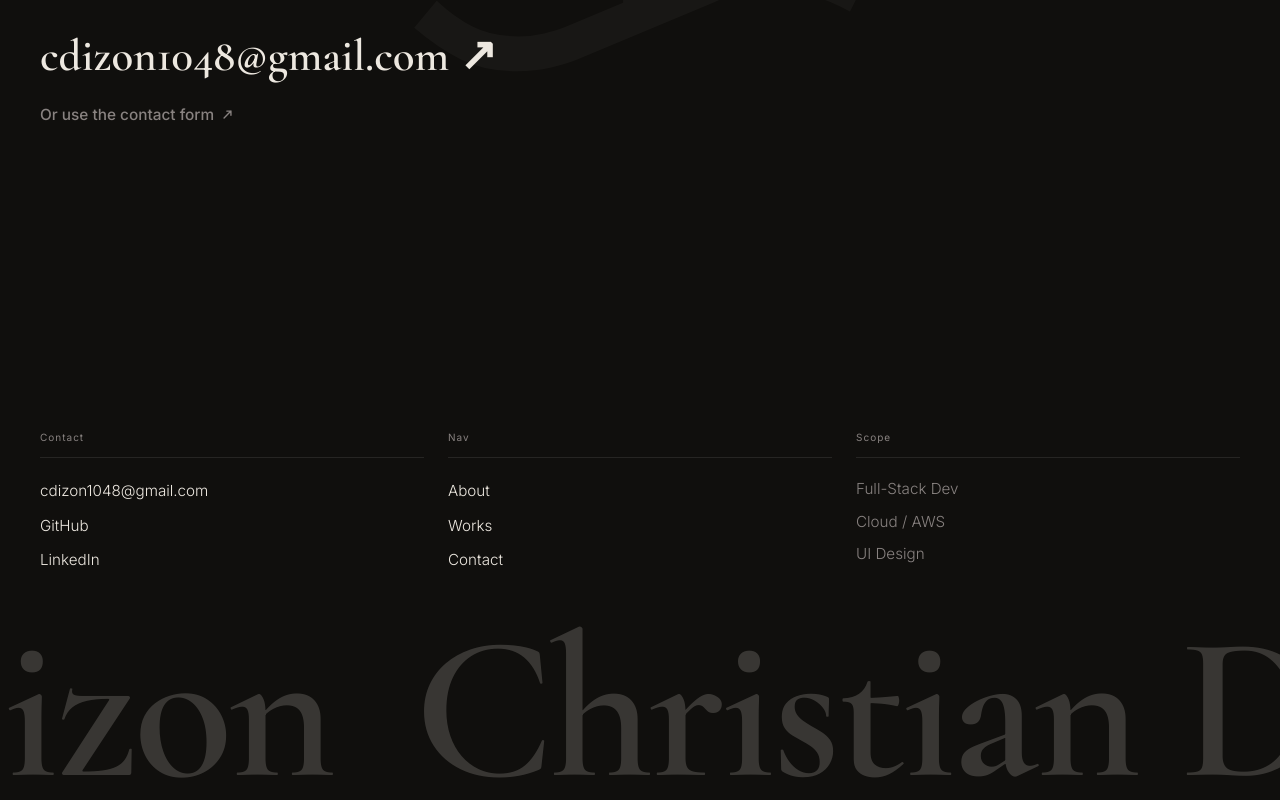
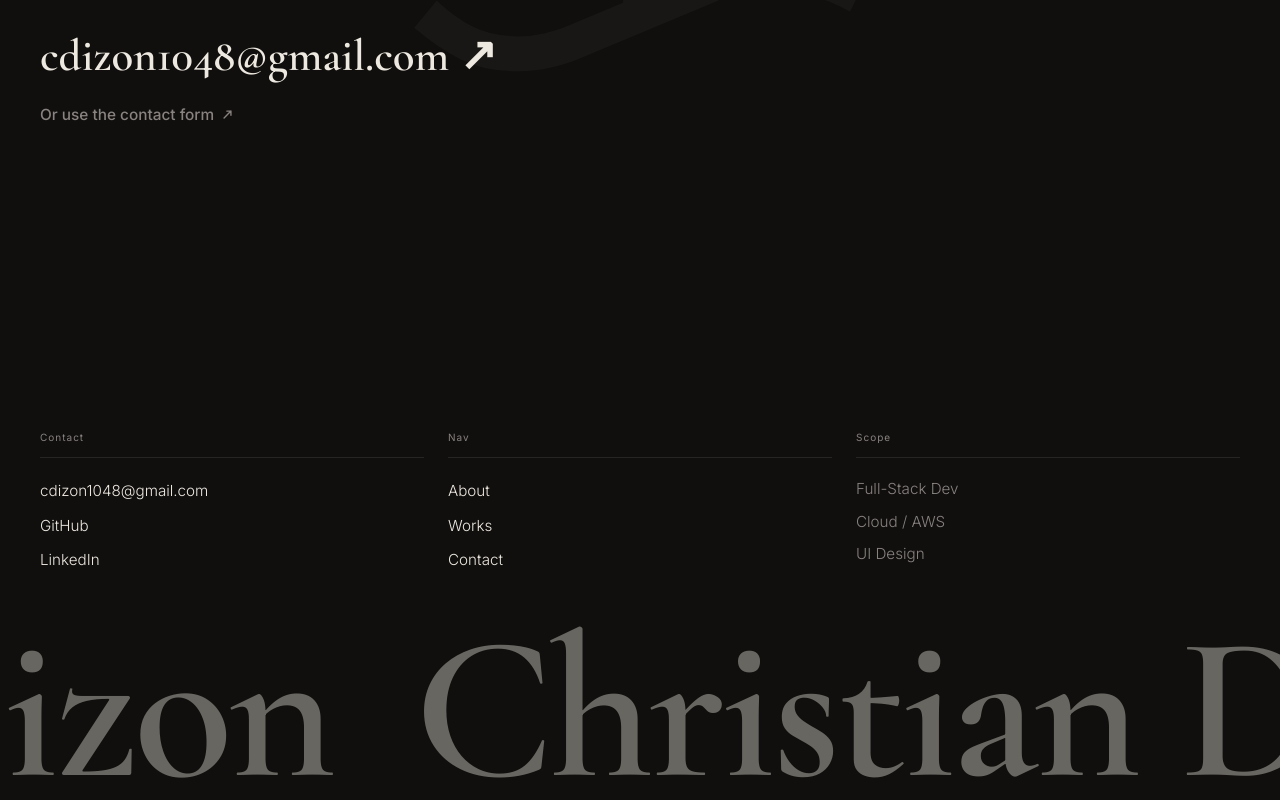
Before and after one commit to fluke06/portfolio, a Next.js app: page / in a window 1280 px wide. Shown: the part 6138-6938 px from the top of the page. Built offline with nearby package versions, Linux system fonts and the light colour scheme.

Commit message:
Fix footer marquee contrast: opacity 0.18 → 0.40 for WCAG AA 3:1

```diff
--- a/components/footer-section.tsx
+++ b/components/footer-section.tsx
@@ -95,7 +95,7 @@ export function FooterSection() {
                 letterSpacing: '-0.02em',
                 paddingRight:  '0.4em',
                 lineHeight:    0.88,
-                opacity:       0.18,
+                opacity:       0.40,
               }}
             >
               Christian Dizon
```
